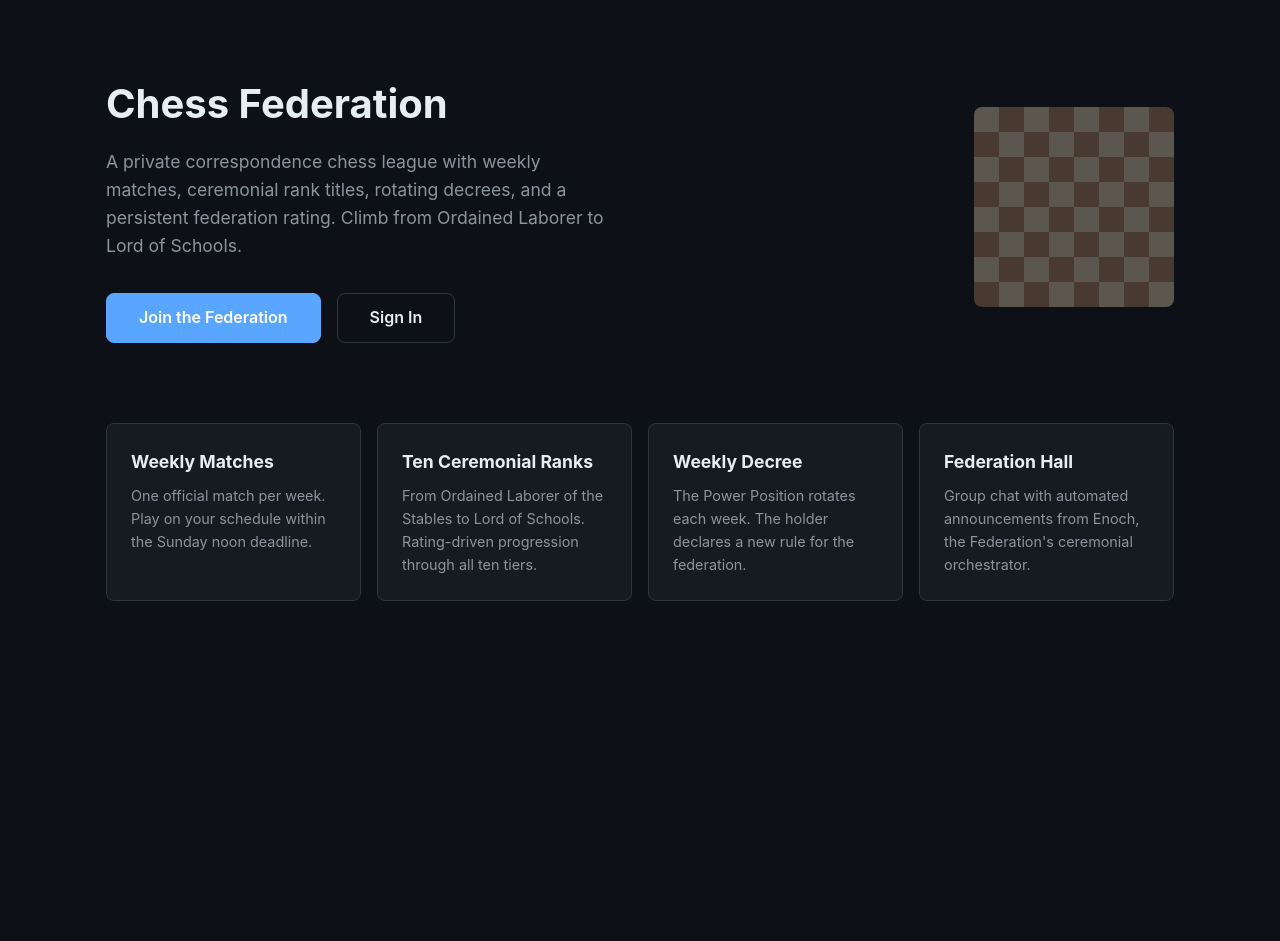
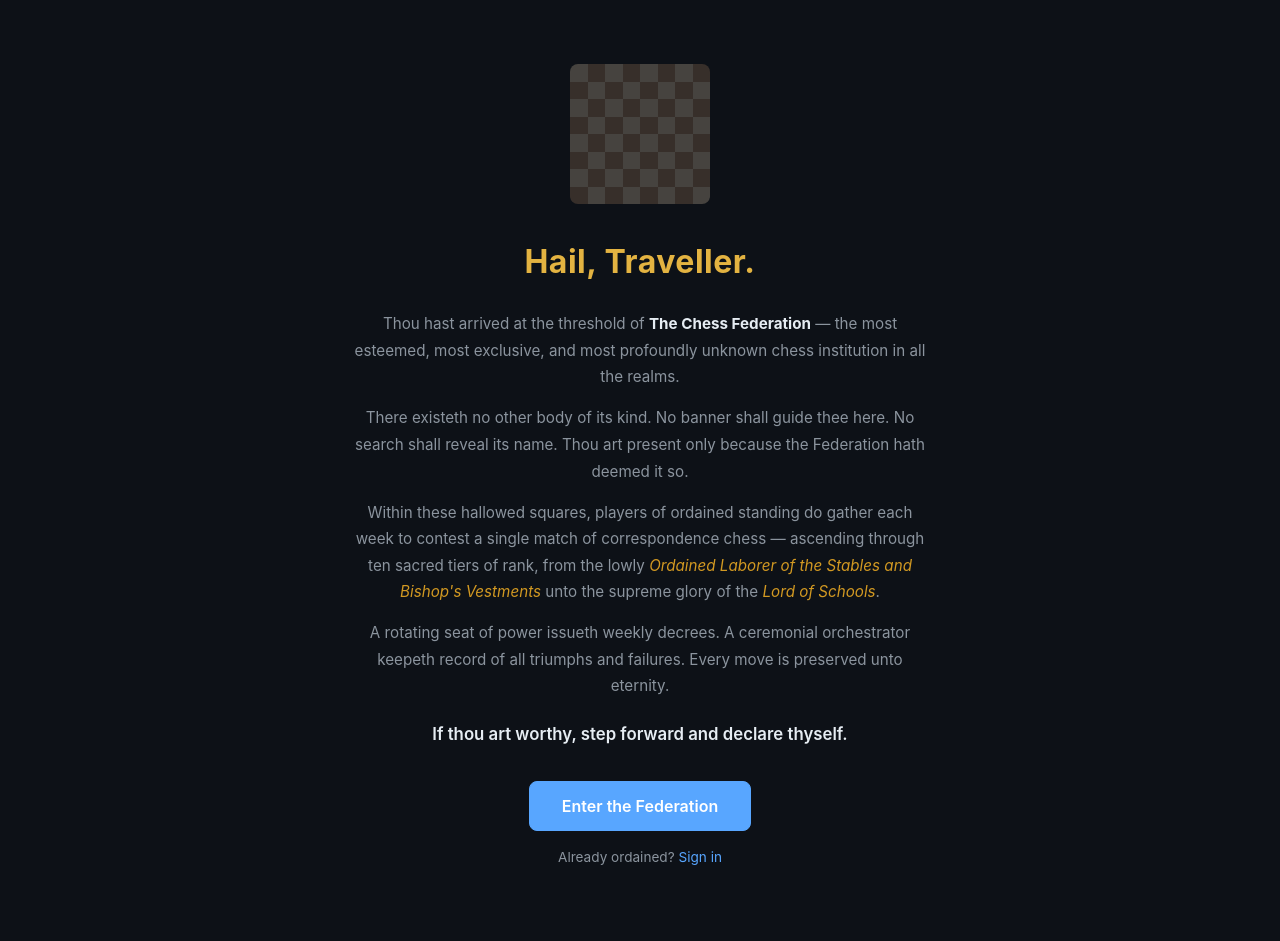
Before and after one commit to lydhndrxca/Chess-Federation, a Flask app: page / in a window 1280 px wide. Shown: the part 57-998 px from the top of the page. Before the commit the page ends 658 px from the top, so only its background shows below. Run offline with Flask 3, Linux system fonts and the light colour scheme.

Commit message:
Replace landing page with ceremonial welcome scroll
Made-with: Cursor

```diff
--- a/app/static/css/style.css
+++ b/app/static/css/style.css
@@ -213,46 +213,65 @@ a:hover { text-decoration: underline; }
 .auth-card h1 { margin-bottom: 1.5rem; font-size: 1.5rem; }
 .auth-link { margin-top: 1rem; text-align: center; font-size: 0.9rem; color: var(--text-muted); }
 
-/* ── Hero / Home ────────────────────────── */
-.hero {
+/* ── Welcome / Landing ──────────────────── */
+.welcome-page {
     display: flex;
+    flex-direction: column;
     align-items: center;
-    justify-content: space-between;
-    gap: 3rem;
-    padding: 3rem 0;
+    padding: 2.5rem 0 3rem;
 }
-.hero-content { flex: 1; }
-.hero-content h1 { font-size: 2.5rem; margin-bottom: 0.75rem; }
-.hero-subtitle { color: var(--text-muted); font-size: 1.1rem; margin-bottom: 2rem; max-width: 500px; }
-.hero-actions { display: flex; gap: 1rem; flex-wrap: wrap; }
-
-.hero-board { flex-shrink: 0; }
+.welcome-crest {
+    margin-bottom: 2rem;
+    opacity: 0.25;
+}
 .deco-board {
     display: grid;
     grid-template-columns: repeat(8, 1fr);
-    width: 200px;
-    height: 200px;
+    width: 140px;
+    height: 140px;
     border-radius: var(--radius);
     overflow: hidden;
-    opacity: 0.35;
 }
 .deco-sq.light { background: var(--board-light); }
 .deco-sq.dark { background: var(--board-dark); }
 
-.features {
-    display: grid;
-    grid-template-columns: repeat(auto-fit, minmax(220px, 1fr));
+.welcome-scroll {
+    max-width: 580px;
+    text-align: center;
+}
+.welcome-scroll h1 {
+    font-size: 2rem;
+    margin-bottom: 1.5rem;
+    color: var(--gold);
+    letter-spacing: 0.5px;
+}
+.welcome-body {
+    margin-bottom: 2rem;
+}
+.welcome-body p {
+    font-size: 0.95rem;
+    color: var(--text-muted);
+    line-height: 1.75;
+    margin-bottom: 0.9rem;
+}
+.welcome-body strong { color: var(--text); }
+.welcome-body em { color: var(--yellow); font-style: italic; }
+.welcome-closing {
+    color: var(--text) !important;
+    font-weight: 600;
+    font-size: 1.05rem !important;
+    margin-top: 1.25rem;
+}
+.welcome-actions {
+    display: flex;
+    flex-direction: column;
+    align-items: center;
     gap: 1rem;
-    padding: 2rem 0;
 }
-.feature-card {
-    background: var(--bg-surface);
-    border: 1px solid var(--border);
-    border-radius: var(--radius);
-    padding: 1.5rem;
+.welcome-signin {
+    font-size: 0.85rem;
+    color: var(--text-muted);
 }
-.feature-card h3 { margin-bottom: 0.5rem; font-size: 1.1rem; }
-.feature-card p { color: var(--text-muted); font-size: 0.9rem; }
 
 /* ── Player Card Component ─────────────── */
 .pcard { display: flex; align-items: center; gap: 0.6rem; }
--- a/app/templates/home.html
+++ b/app/templates/home.html
@@ -2,16 +2,8 @@
 {% block title %}Chess Federation{% endblock %}
 
 {% block content %}
-<div class="hero">
-    <div class="hero-content">
-        <h1>Chess Federation</h1>
-        <p class="hero-subtitle">A private correspondence chess league with weekly matches, ceremonial rank titles, rotating decrees, and a persistent federation rating. Climb from Ordained Laborer to Lord of Schools.</p>
-        <div class="hero-actions">
-            <a href="{{ url_for('auth.register') }}" class="btn btn-primary btn-lg">Join the Federation</a>
-            <a href="{{ url_for('auth.login') }}" class="btn btn-outline btn-lg">Sign In</a>
-        </div>
-    </div>
-    <div class="hero-board">
+<div class="welcome-page">
+    <div class="welcome-crest">
         <div class="deco-board">
             {% for r in range(8) %}
             {% for c in range(8) %}
@@ -20,24 +12,21 @@
             {% endfor %}
         </div>
     </div>
-</div>
 
-<div class="features">
-    <div class="feature-card">
-        <h3>Weekly Matches</h3>
-        <p>One official match per week. Play on your schedule within the Sunday noon deadline.</p>
-    </div>
-    <div class="feature-card">
-        <h3>Ten Ceremonial Ranks</h3>
-        <p>From Ordained Laborer of the Stables to Lord of Schools. Rating-driven progression through all ten tiers.</p>
-    </div>
-    <div class="feature-card">
-        <h3>Weekly Decree</h3>
-        <p>The Power Position rotates each week. The holder declares a new rule for the federation.</p>
-    </div>
-    <div class="feature-card">
-        <h3>Federation Hall</h3>
-        <p>Group chat with automated announcements from Enoch, the Federation's ceremonial orchestrator.</p>
+    <div class="welcome-scroll">
+        <h1>Hail, Traveller.</h1>
+        <div class="welcome-body">
+            <p>Thou hast arrived at the threshold of <strong>The Chess Federation</strong> — the most esteemed, most exclusive, and most profoundly unknown chess institution in all the realms.</p>
+            <p>There existeth no other body of its kind. No banner shall guide thee here. No search shall reveal its name. Thou art present only because the Federation hath deemed it so.</p>
+            <p>Within these hallowed squares, players of ordained standing do gather each week to contest a single match of correspondence chess — ascending through ten sacred tiers of rank, from the lowly <em>Ordained Laborer of the Stables and Bishop's Vestments</em> unto the supreme glory of the <em>Lord of Schools</em>.</p>
+            <p>A rotating seat of power issueth weekly decrees. A ceremonial orchestrator keepeth record of all triumphs and failures. Every move is preserved unto eternity.</p>
+            <p class="welcome-closing">If thou art worthy, step forward and declare thyself.</p>
+        </div>
+
+        <div class="welcome-actions">
+            <a href="{{ url_for('auth.register') }}" class="btn btn-primary btn-lg">Enter the Federation</a>
+            <p class="welcome-signin">Already ordained? <a href="{{ url_for('auth.login') }}">Sign in</a></p>
+        </div>
     </div>
 </div>
 {% endblock %}
```
